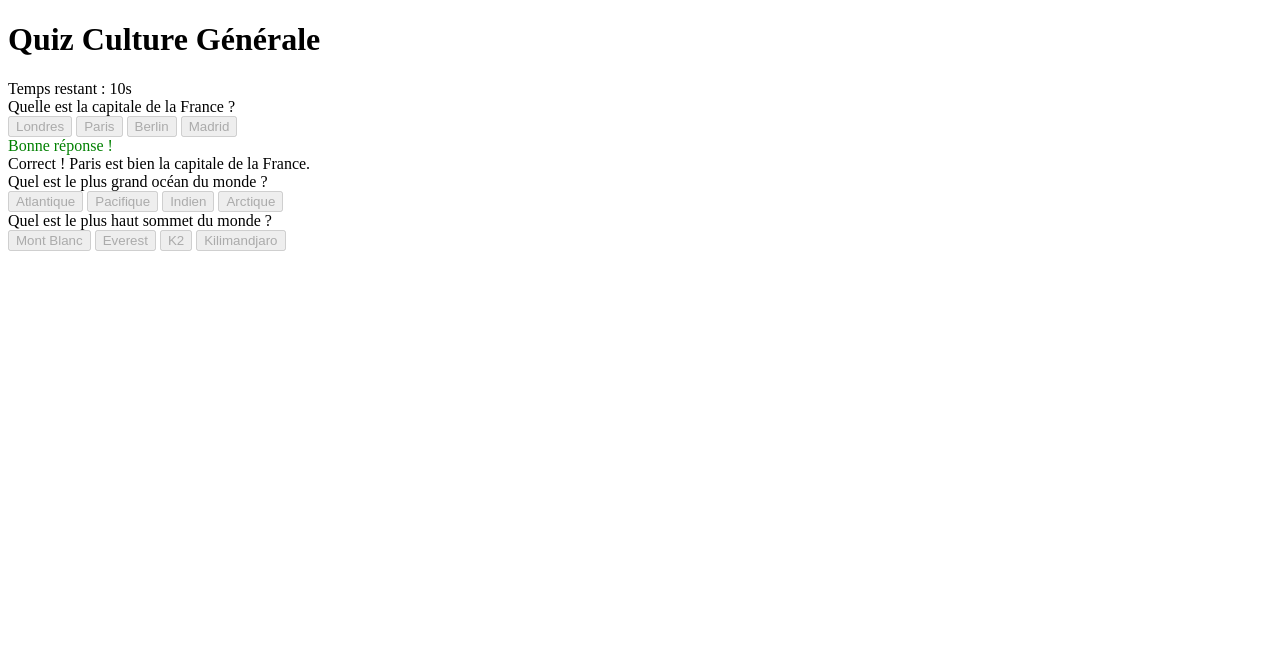
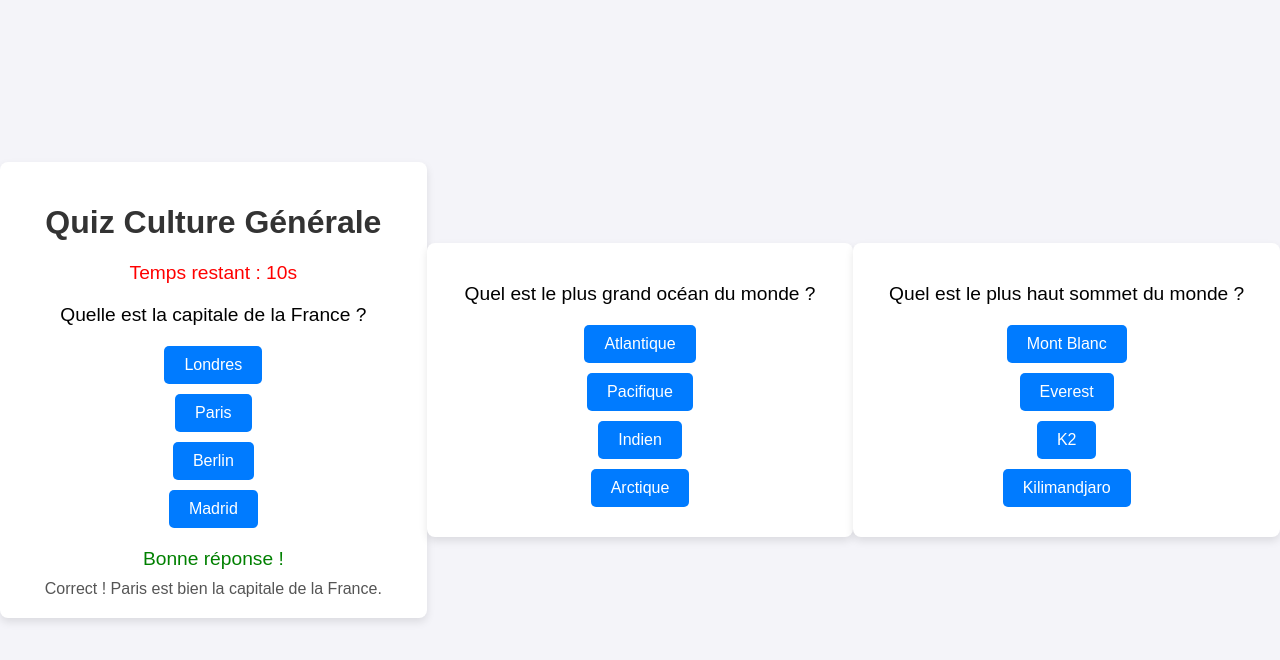
Before and after one commit to tripleRRR33/quizfinal, a plain HTML site: page index.html in a window 1280 px wide. Both pictures are taken after a click on the button "Paris". Drawn offline with Linux system fonts and the light colour scheme.

Commit message:
Update index.html

```diff
--- a/index.html
+++ b/index.html
@@ -5,7 +5,86 @@
     <meta name="viewport" content="width=device-width, initial-scale=1.0">
     <title>Site de Quiz</title>
     <style>
-        /* Styles remain unchanged */
+        body {
+            font-family: Arial, sans-serif;
+            background-color: #f4f4f9;
+            margin: 0;
+            padding: 0;
+            display: flex;
+            justify-content: center;
+            align-items: center;
+            min-height: 100vh;
+        }
+        .container {
+            background-color: #ffffff;
+            box-shadow: 0 4px 8px rgba(0, 0, 0, 0.1);
+            border-radius: 8px;
+            padding: 20px;
+            max-width: 500px;
+            width: 100%;
+            text-align: center;
+            margin-bottom: 20px;
+        }
+        h1 {
+            color: #333;
+        }
+        .question {
+            font-size: 1.2em;
+            margin: 20px 0;
+        }
+        .answers button {
+            display: block;
+            margin: 10px auto;
+            padding: 10px 20px;
+            font-size: 1em;
+            background-color: #007BFF;
+            color: #fff;
+            border: none;
+            border-radius: 5px;
+            cursor: pointer;
+            transition: background-color 0.3s;
+        }
+        .answers button:hover {
+            background-color: #0056b3;
+        }
+        .result {
+            display: none;
+            margin-top: 20px;
+            font-size: 1.2em;
+        }
+        .timer {
+            font-size: 1.2em;
+            color: #ff0000;
+            margin-bottom: 10px;
+        }
+        .explanation {
+            display: none;
+            margin-top: 10px;
+            font-size: 1em;
+            color: #555;
+        }
+        .statistics {
+            display: none;
+            margin-top: 20px;
+            font-size: 1em;
+            color: #333;
+        }
+        .correct {
+            animation: correctAnimation 0.5s ease-out;
+        }
+        .wrong {
+            animation: wrongAnimation 0.5s ease-out;
+        }
+        @keyframes correctAnimation {
+            0% { background-color: #28a745; transform: scale(1); }
+            50% { background-color: #5cd65c; transform: scale(1.1); }
+            100% { background-color: #28a745; transform: scale(1); }
+        }
+        @keyframes wrongAnimation {
+            0% { background-color: #dc3545; transform: scale(1); }
+            50% { background-color: #ff6666; transform: scale(1.1); }
+            100% { background-color: #dc3545; transform: scale(1); }
+        }
     </style>
 </head>
 <body>
@@ -49,7 +128,6 @@
     </div>
 
     <script>
-        /* JavaScript remains unchanged, but add variables to track additional questions */
         let timer = 15;
         let totalQuestions = 3; // Updated number of questions in the quiz
         let answeredQuestions = 0;
```
